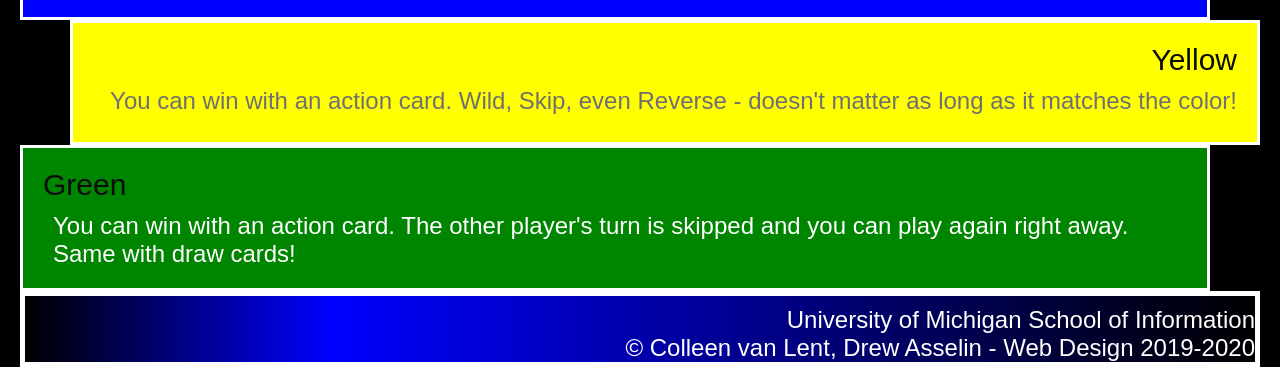
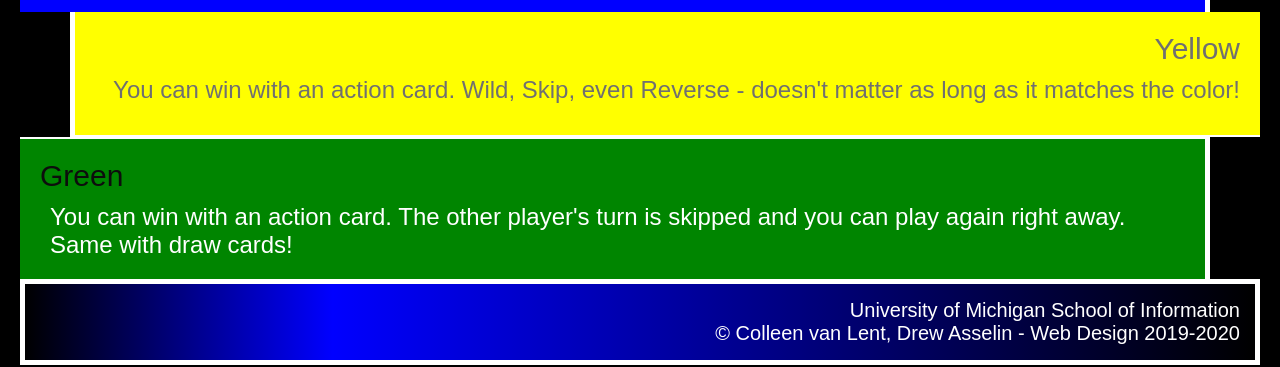
Before and after one commit to Marjunique/hw2-2023, a plain HTML site: page index.html in a window 1280 px wide. Shown: the part 790-1157 px from the top of the page. Drawn offline with Linux system fonts and the light colour scheme.

Commit message:
Add files via upload

```diff
--- a/css/style.css
+++ b/css/style.css
@@ -39,32 +39,43 @@ body div{
     background-color: #FF0000;
     text-align: right;
     margin-left: 50px;
-    border: 0 0 2px 5px;
+    border-width: 0 0 2px 5px;
 
 }
 .blue{
     background-color: #0000FF;
-    color: #C4C4C4;
     text-align: left;
     margin-right: 50px;
-    border: 2px 5px 0 0;
+    border-width: 2px 5px 0 0;
+}
+.blue p, .blue h2{
+    color: #C4C4C4;
 }
 .yellow{
     background-color: #FFFF00;
-    color: #707070;
     text-align: right;
     margin-left: 50px;
-    border: 0 0 2px 5px;
+    border-width: 0 0 2px 5px;
+}
+.yellow p, .yellow h2{
+    color: #707070;
 }
 .green{
     background-color: #008500;
     text-align: left;
     margin-right: 50px;
-    border: 2px 5px 0 0;
+    border-width: 2px 5px 0 0;
 }
 footer{
     background: linear-gradient(90deg, rgba(0,0,0,1) 0%, rgba(0,0,255,1) 25%, rgba(0,0,150,1) 56%, rgba(0,0,0,1) 100%);
-    border: 5px solid;
-    border-color: #FFFFFF;
+    border: 5px white solid;
+}
+
+footer p{
+    font-size: 20px;
     text-align: right;
+    padding-top: 15px;
+    padding-bottom: 15px;
+    padding-right: 15px;
+    padding-left: 0px;
 }
```
